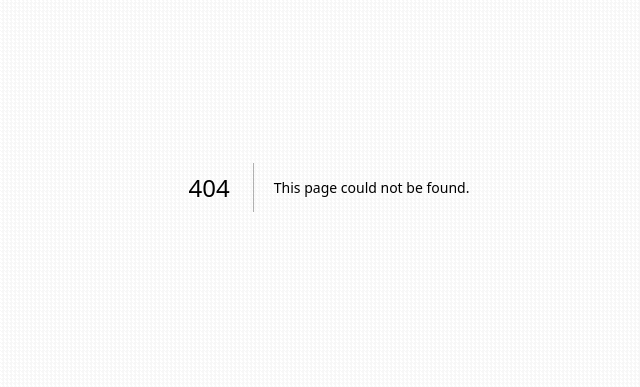
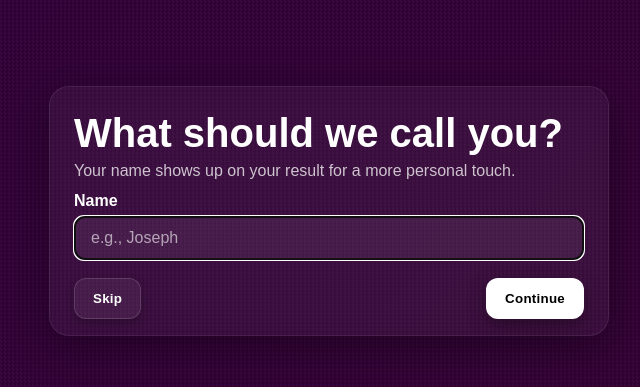
Before and after one commit to katienhanle/demonslayerquiz, a Next.js app: page /name in a window 1280 px wide. Before the commit this address had no page. Shown: the part 213-600 px from the top of the page, without its empty margins (311-951 px from the left). Built offline with nearby package versions, Linux system fonts and the light colour scheme; a web font is replaced by a local one.

Commit message:
Personalization

```diff
--- a/app/customize/page.js
+++ b/app/customize/page.js
@@ -163,9 +163,10 @@ export default function CustomizePage() {
             </div>
 
             <div className="actions" style={{ display:"flex", gap:12, marginTop:12 }}>
+              <Link href="/" className="btn ghost">Back</Link>
               <button onClick={handleContinue} className="btn primary">Continue</button>
-              <Link href="/" className="btn ghost">Back</Link>
             </div>
+
           </section>
 
           {/* RIGHT: preview */}
--- a/app/globals.css
+++ b/app/globals.css
@@ -770,3 +770,30 @@ body {
       image-rendering: pixelated;     /* keep the 32px sprite crisp */
     }
   }
+/* === Fix: name input stays neatly inside the .box === */
+.name-form {
+  width: 100%;
+  display: flex;
+  flex-direction: column;
+  gap: 12px;
+}
+
+.name-form .input {
+  width: 100%;
+  max-width: 100%;
+  box-sizing: border-box;
+  padding: 12px 16px;
+  border-radius: 10px;
+  border: 1px solid rgba(255,255,255,0.12);
+  background: rgba(255,255,255,0.06);
+  color: #fff;
+  font-size: 16px;
+}
+
+/* Tighter box and responsive spacing */
+@media (max-width: 480px) {
+  .name-form .input {
+    font-size: 15px;
+    padding: 10px 14px;
+  }
+}
--- /dev/null
+++ b/app/name/page.js
@@ -0,0 +1,73 @@
+// app/name/page.js
+"use client";
+
+import { useEffect, useState } from "react";
+import { useRouter } from "next/navigation";
+
+export default function NamePage() {
+  const router = useRouter();
+  const [name, setName] = useState("");
+
+  useEffect(() => {
+    try {
+      const saved = localStorage.getItem("dsq_player_name");
+      if (saved) setName(saved);
+    } catch {}
+  }, []);
+
+  function onSubmit(e) {
+    e.preventDefault();
+    const trimmed = name.trim().slice(0, 24); // light sanity limit
+    if (!trimmed) return;
+    try {
+      localStorage.setItem("dsq_player_name", trimmed);
+    } catch {}
+    router.push("/customize");
+  }
+
+  return (
+    <main className="screen-wrap">
+      <div className="box" style={{ maxWidth: 560, marginInline: "auto" }}>
+        <header style={{ marginBottom: 12 }}>
+          <h1 style={{ margin: 0, fontSize: "clamp(28px, 4.5vw, 40px)" }}>
+            What should we call you?
+          </h1>
+          <p style={{ margin: "6px 0 0", color: "rgba(255,255,255,.75)" }}>
+            Your name shows up on your result for a more personal touch.
+          </p>
+        </header>
+        <form className="name-form" onSubmit={onSubmit}>
+        <form onSubmit={onSubmit} style={{ display: "grid", gap: 12, }}>
+          <label>
+            <span className="form-label">Name</span>
+            <input
+              className="input"
+              type="text"
+              value={name}
+              onChange={(e) => setName(e.target.value)}
+              placeholder="e.g., Joseph"
+              autoFocus
+              required
+              maxLength={24}
+            />
+          </label>
+          </form>
+
+          <div className="form-actions">
+            <button
+              type="button"
+              className="btn ghost"
+              onClick={() => router.push("/customize")}
+              aria-label="Skip entering a name"
+            >
+              Skip
+            </button>
+            <button type="submit" className="btn primary">
+              Continue
+            </button>
+          </div>
+        </form>
+      </div>
+    </main>
+  );
+}
--- a/app/page.js
+++ b/app/page.js
@@ -98,7 +98,7 @@ export default function HomePage() {
         </p>
 
         <div style={{ display: "grid", placeItems: "center" }}>
-          <Link href="/customize" className="btn primary">
+          <Link href="/name" className="btn primary">
             Start Quiz
           </Link>
         </div>
--- a/package.json
+++ b/package.json
@@ -8,8 +8,9 @@
     "start": "next start"
   },
   "dependencies": {
+    "html2canvas": "^1.4.1",
+    "next": "15.5.6",
     "react": "19.1.0",
-    "react-dom": "19.1.0",
-    "next": "15.5.6"
+    "react-dom": "19.1.0"
   }
 }
```
Also changed, not shown: app/result/ResultClient.jsx (+73 -3 lines), lib/navTransition.js (added, +22 -0 lines), 1 other file (tests, documents, lock files or other folders).
